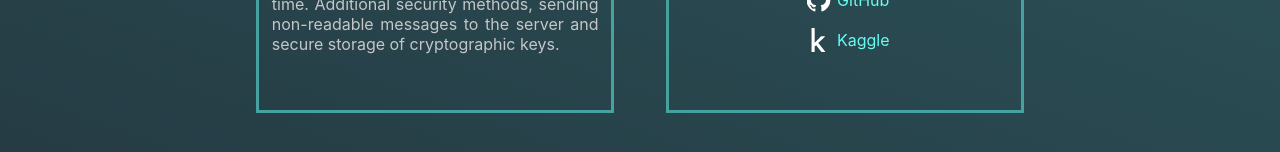
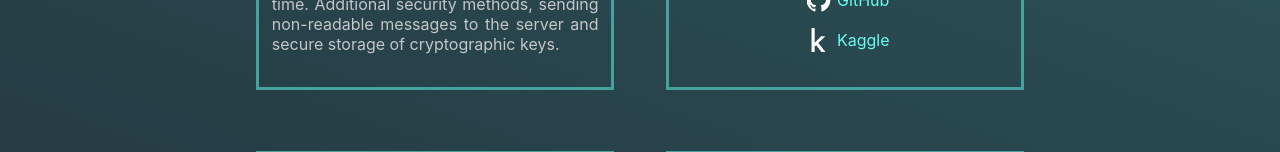
Before and after one commit to bit-nap/Portfolio-v2, a React (Create React App) app: page /projects in a window 1280 px wide. Shown: the part 419-571 px from the top of the page. Built offline with nearby package versions, Linux system fonts and the light colour scheme.

Commit message:
added documentation to all relevant .js files

```diff
--- a/src/components/About.js
+++ b/src/components/About.js
@@ -21,6 +21,7 @@ import {
   SiDatagrip,
 } from "react-icons/si";
 
+// skill icons to display
 const skillIcons = [
   <FaPython />,
   <FaJava />,
@@ -40,6 +41,11 @@ const skillIcons = [
   <SiDatagrip />,
 ];
 
+/**
+ * creates a About page that contains professional skills
+ *
+ * @returns About page
+ */
 function About() {
   return (
     <div className="about-page">
@@ -54,11 +60,19 @@ function About() {
   );
 }
 
+/**
+ * function to shuffle skills with an effect visible everytime on the About page (duration < 5sec)
+ *
+ * @returns all the skills, shuffled w/ an effect
+ */
 function SkillsetBoxes() {
   const [skills, setSkills] = useState();
 
+  // effect for the icons suffle
   useEffect(() => {
     let shuffle = 0;
+
+    // interval for 25 shuffles
     const interval = setInterval(() => {
       if (shuffle < 25) {
         for (let i = skillIcons.length - 1; i > 0; i--) {
@@ -75,11 +89,12 @@ function SkillsetBoxes() {
         // console.log(shuffle);
         shuffle += 1;
       }
-    }, 100);
+    }, 100); // 1 shuffle every 0.1sec
 
     return () => clearInterval(interval);
   }, []);
 
+  // icons & format
   return (
     <>
       <IconContext.Provider value={{ color: "#fff", size: "6rem" }}>
--- a/src/components/Home.js
+++ b/src/components/Home.js
@@ -5,23 +5,30 @@ import { BsGithub } from "react-icons/bs";
 import { IconContext } from "react-icons";
 import { FaLinkedin } from "react-icons/fa";
 
+/**
+ * creates a Home page that contains name, titles, cv
+ *
+ * @returns Home page
+ */
 function Home() {
   const [titleDisplayed, setTitle] = useState("");
 
+  // effect for the title write/delete char by char
   useEffect(() => {
     const possibleTitles = [
       "PROGRAMMER",
       "SOFTWARE DEVELOPER",
       "WEB DEVELOPER",
-      "FULL STACK DEV",
+      "FULL STACK DEVELOPER",
     ];
+    // initial values
     let titleIndex = 0;
     let title = possibleTitles[titleIndex];
     let index = 0;
     let operation = "inc";
 
     const interval = setInterval(() => {
-      // the character by character writing of title
+      // interval is necessary for proper timing on the character by character writing of title
       // console.log(title + " : " + index);
       setTitle(title.substring(0, index));
       if (index === 0 && operation === "dec") {
@@ -33,11 +40,12 @@ function Home() {
         operation = "dec";
         index -= 1;
       } else {
+        // write/delete based on the operation
         operation === "inc" ? (index += 1) : (index -= 1);
       }
     }, 176);
     return () => clearInterval(interval);
-  }, []);
+  }, []); // no variable, if you are curious add [titleDisplayed] and look at console.log(title + " : " + index);
 
   return (
     <div className="home-container">
--- a/src/components/Projects.js
+++ b/src/components/Projects.js
@@ -1,12 +1,13 @@
 import React from "react";
 import Card from "react-bootstrap/Card";
 import { Row, Col } from "react-bootstrap";
-import { BsGithub } from "react-icons/bs";
+import { BsGithub, BsBoxArrowUpRight } from "react-icons/bs";
 import { FaKaggle } from "react-icons/fa";
 import RSA from "../assets/RSA.png";
 import Qbert from "../assets/Q-bert1.png";
 import REST from "../assets/REST.png";
 
+// projects
 const projects = {
   "Encrypted server communications": {
     image: RSA,
@@ -43,6 +44,11 @@ const projects = {
   },
 };
 
+/**
+ * creates a Projects page that displays all projects above
+ *
+ * @returns Projects page
+ */
 function Projects() {
   let projectsList = [];
 
@@ -52,16 +58,19 @@ function Projects() {
     let desc = "description" in info ? info["description"] : null;
     let ghLink = "github" in info ? info["github"] : null;
     let kgLink = "kaggle" in info ? info["kaggle"] : null;
+    let exLink = "externalLink" in info ? info["externalLink"] : null;
 
+    // call ProjectBoxes with the argument fields below
     projectsList.push(
       <Col md={3} className="project-col">
         <ProjectBoxes
+          image={image}
           title={project}
-          github={ghLink}
-          image={image}
           subtitle={comp}
           description={desc}
+          github={ghLink}
           kaggle={kgLink}
+          external={exLink}
         ></ProjectBoxes>
       </Col>
     );
@@ -78,6 +87,12 @@ function Projects() {
   );
 }
 
+/**
+ * A function to make a Card for a project containing info about the project and relevant links
+ *
+ * @param {*} args the args pased. fields are: image, title, subtitle, description, github, kaggle, external
+ * @returns a singular Card with the arguments that are NOT null
+ */
 function ProjectBoxes(args) {
   return (
     <>
@@ -98,27 +113,31 @@ function ProjectBoxes(args) {
             {args.description}
           </Card.Text>
         </Card.Body>
-        <Card.Footer>
+        <Card.Footer style={{ marginBottom: "2vh" }}>
+          {args.github && (
             <div className="project-links">
-            {args.github && (
-              <>
               <BsGithub className="icon" />
               <p>
                 <a href={args.github}>GitHub</a>
               </p>
-              </>
+            </div>
           )}
-          </div>
+          {args.kaggle && (
             <div className="project-links">
-            {args.kaggle && (
-              <>
               <FaKaggle className="icon" />
               <p>
                 <a href={args.kaggle}>Kaggle</a>
               </p>
-              </>
+            </div>
           )}
+          {args.external && (
+            <div className="project-links">
+              <BsBoxArrowUpRight className="icon" />
+              <p>
+                <a href={args.external}>Demo</a>
+              </p>
             </div>
+          )}
         </Card.Footer>
       </Card>
     </>
```
Also changed, not shown: src/components/Footer.js (+10 -0 lines), src/components/NavBar.js (+10 -0 lines). Lines whose indentation alone changed are shown as unchanged.
